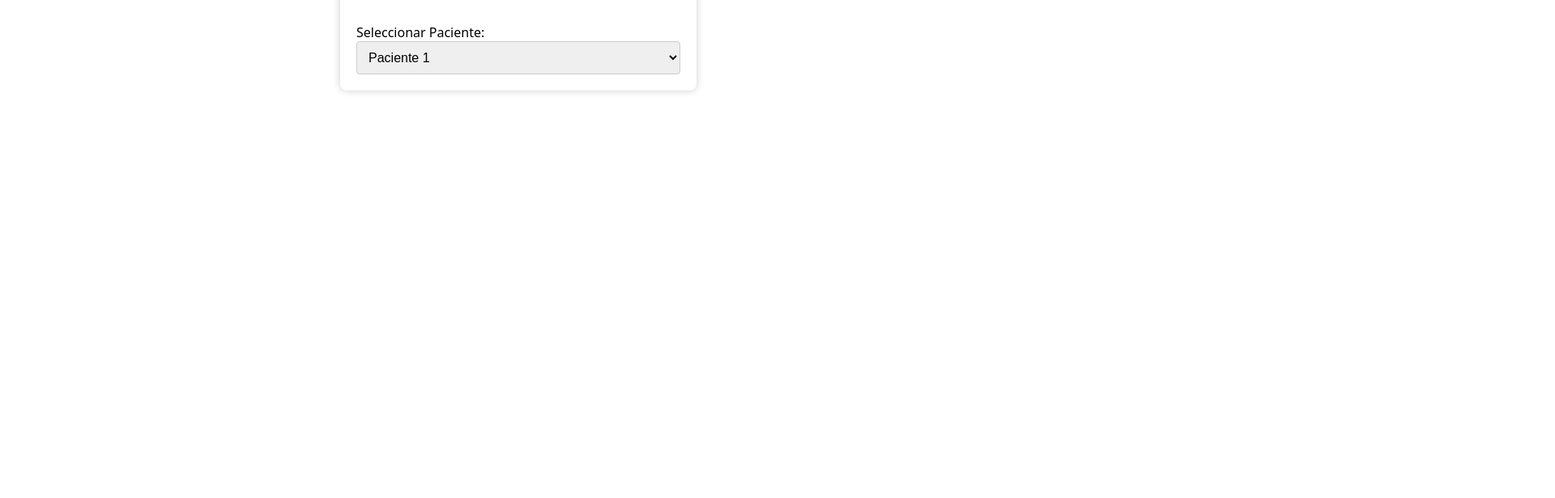
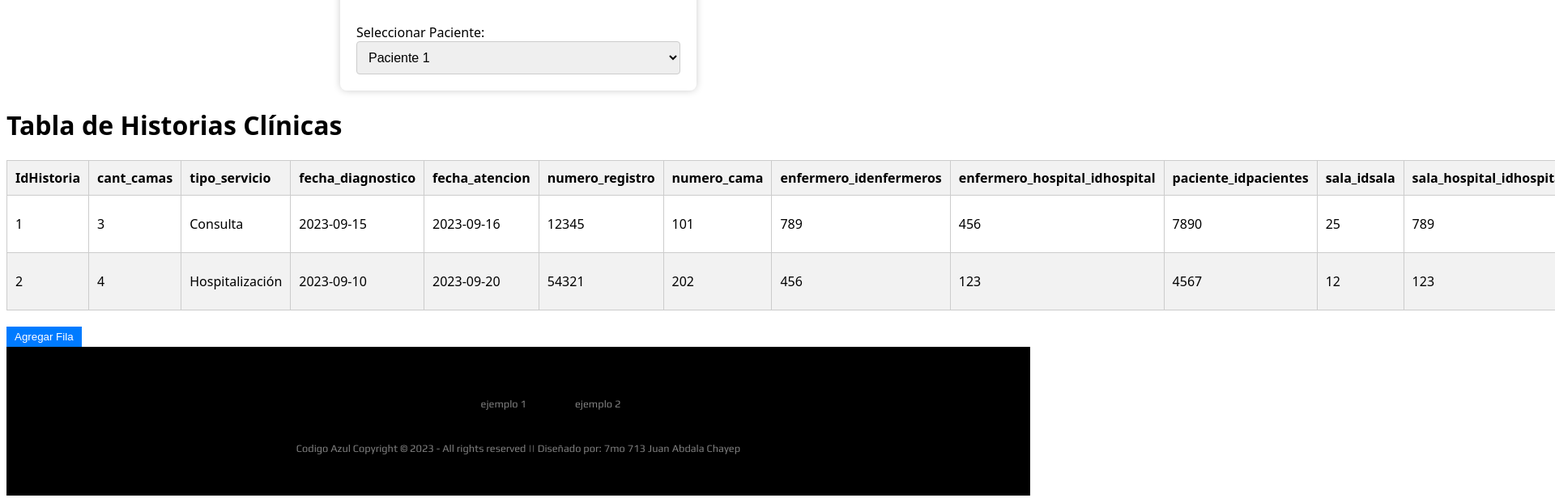
Before and after one commit to intigonesc/inet, an Angular app: page / in a window 1280 px wide. Shown: the part 700-1316 px from the top of the page at 81% size, 1920 px wide, since content can reach past the window. Before the commit the page ends 820 px from the top, so only its background shows below. Built offline with nearby package versions, Linux system fonts and the light colour scheme.

Commit message:
se agrego el footer y una tabla

```diff
--- a/src/app/app.component.html
+++ b/src/app/app.component.html
@@ -13,3 +13,7 @@
         </div>
     </div>
 </div>
+
+
+<app-dashboard></app-dashboard>
+<app-footer></app-footer>
--- a/src/app/app.module.ts
+++ b/src/app/app.module.ts
@@ -6,13 +6,15 @@ import { AppComponent } from './app.component';
 import { NavComponent } from './pages/nav/nav.component';
 import { FooterComponent } from './pages/footer/footer.component';
 import { PacientesComponent } from './pages/pacientes/pacientes.component';
+import { DashboardComponent } from './pages/dashboard/dashboard.component';
 
 @NgModule({
   declarations: [
     AppComponent,
     NavComponent,
     FooterComponent,
-    PacientesComponent
+    PacientesComponent,
+    DashboardComponent
   ],
   imports: [
     BrowserModule,
--- /dev/null
+++ b/src/app/pages/dashboard/dashboard.component.css
@@ -0,0 +1,42 @@
+body {
+    font-family: Arial, sans-serif;
+}
+
+table {
+    width: 100%;
+    border-collapse: collapse;
+    margin-bottom: 20px;
+}
+
+table, th, td {
+    border: 1px solid #ccc;
+}
+
+th, td {
+    padding: 10px;
+    text-align: left;
+}
+
+th {
+    background-color: #f2f2f2;
+}
+
+tr:nth-child(even) {
+    background-color: #f2f2f2;
+}
+
+.btn {
+    padding: 5px 10px;
+    background-color: #007BFF;
+    color: #fff;
+    border: none;
+    cursor: pointer;
+}
+
+.btn.edit {
+    background-color: #28a745;
+}
+
+.btn.delete {
+    background-color: #dc3545;
+}
--- /dev/null
+++ b/src/app/pages/dashboard/dashboard.component.html
@@ -0,0 +1,61 @@
+
+    <h1>Tabla de Historias Clínicas</h1>
+    <table>
+        <thead>
+            <tr>
+                <th>IdHistoria</th>
+                <th>cant_camas</th>
+                <th>tipo_servicio</th>
+                <th>fecha_diagnostico</th>
+                <th>fecha_atencion</th>
+                <th>numero_registro</th>
+                <th>numero_cama</th>
+                <th>enfermero_idenfermeros</th>
+                <th>enfermero_hospital_idhospital</th>
+                <th>paciente_idpacientes</th>
+                <th>sala_idsala</th>
+                <th>sala_hospital_idhospital</th>
+                <th>Acciones</th>
+            </tr>
+        </thead>
+        <tbody>
+            <tr>
+                <td>1</td>
+                <td>3</td>
+                <td>Consulta</td>
+                <td>2023-09-15</td>
+                <td>2023-09-16</td>
+                <td>12345</td>
+                <td>101</td>
+                <td>789</td>
+                <td>456</td>
+                <td>7890</td>
+                <td>25</td>
+                <td>789</td>
+                <td>
+                    <button class="btn edit">Editar</button>
+                    <button class="btn delete">Eliminar</button>
+                </td>
+            </tr>
+            <tr>
+                <td>2</td>
+                <td>4</td>
+                <td>Hospitalización</td>
+                <td>2023-09-10</td>
+                <td>2023-09-20</td>
+                <td>54321</td>
+                <td>202</td>
+                <td>456</td>
+                <td>123</td>
+                <td>4567</td>
+                <td>12</td>
+                <td>123</td>
+                <td>
+                    <button class="btn edit">Editar</button>
+                    <button class="btn delete">Eliminar</button>
+                </td>
+            </tr>
+        </tbody>
+    </table>
+
+    <button class="btn" id="btnAgregar">Agregar Fila</button>
--- a/src/app/pages/footer/footer.component.css
+++ b/src/app/pages/footer/footer.component.css
@@ -1,96 +1,58 @@
-@import url('https://fonts.googleapis.com/css2?family=Poppins:wght@300;400;500;600;700&display=swap');
 body{
-	line-height: 1.5;
-	font-family: 'Poppins', sans-serif;
-}
-*{
 	margin:0;
-	padding:0;
-	box-sizing: border-box;
-}
-.container{
-	max-width: 1170px;
-	margin:auto;
-}
-.row{
-	display: flex;
-	flex-wrap: wrap;
-}
-ul{
-	list-style: none;
-}
-.footer{
-	background-color: #24262b;
-    padding: 70px 0;
-    width:100%;
-    position:fixed;
-    bottom:0;
-}
-.footer-col{
-   width: 25%;
-   padding: 0 15px;
-}
-.footer-col h4{
-	font-size: 18px;
-	color: #ffffff;
-	text-transform: capitalize;
-	margin-bottom: 35px;
-	font-weight: 500;
-	position: relative;
-}
-.footer-col h4::before{
-	content: '';
-	position: absolute;
-	left:0;
-	bottom: -10px;
-	background-color: #e91e63;
-	height: 2px;
-	box-sizing: border-box;
-	width: 50px;
-}
-.footer-col ul li:not(:last-child){
-	margin-bottom: 10px;
-}
-.footer-col ul li a{
-	font-size: 16px;
-	text-transform: capitalize;
-	color: #ffffff;
-	text-decoration: none;
-	font-weight: 300;
-	color: #bbbbbb;
-	display: block;
-	transition: all 0.3s ease;
-}
-.footer-col ul li a:hover{
-	color: #ffffff;
-	padding-left: 8px;
-}
-.footer-col .social-links a{
-	display: inline-block;
-	height: 40px;
-	width: 40px;
-	background-color: rgba(255,255,255,0.2);
-	margin:0 10px 10px 0;
-	text-align: center;
-	line-height: 40px;
-	border-radius: 50%;
-	color: #ffffff;
-	transition: all 0.5s ease;
-}
-.footer-col .social-links a:hover{
-	color: #24262b;
-	background-color: #ffffff;
-}
+	overflow-x:hidden;
+	}
 
-/*responsive*/
-@media(max-width: 767px){
-  .footer-col{
-    width: 50%;
-    margin-bottom: 30px;
-}
-}
-@media(max-width: 574px){
-  .footer-col{
-    width: 100%;
-}
-}
+	.footer{
+	background:#000;
+	padding:30px 0px;
+	font-family: 'Play', sans-serif;
+	text-align:center;
+	}
+
+	.footer .row{
+	width:100%;
+	margin:1% 0%;
+	padding:0.6% 0%;
+	color:gray;
+	font-size:0.8em;
+	}
+
+	.footer .row a{
+	text-decoration:none;
+	color:gray;
+	transition:0.5s;
+	}
+
+	.footer .row a:hover{
+	color:#fff;
+	}
+
+	.footer .row ul{
+	width:100%;
+	}
+
+	.footer .row ul li{
+	display:inline-block;
+	margin:0px 30px;
+	}
+
+	.footer .row a i{
+	font-size:2em;
+	margin:0% 1%;
+	}
+
+	@media (max-width:720px){
+	.footer{
+	text-align:left;
+	padding:5%;
+	}
+	.footer .row ul li{
+	display:block;
+	margin:10px 0px;
+	text-align:left;
+	}
+	.footer .row a i{
+	margin:0% 3%;
+	}
+	}
--- a/src/app/pages/footer/footer.component.html
+++ b/src/app/pages/footer/footer.component.html
@@ -0,0 +1,25 @@
+<!--FONT AWESOME-->
+<link rel="stylesheet" href="https://cdnjs.cloudflare.com/ajax/libs/font-awesome/4.7.0/css/font-awesome.min.css">
+
+<!--GOOGLE FONTS-->
+<link rel="preconnect" href="https://fonts.gstatic.com">
+<link href="https://fonts.googleapis.com/css2?family=Fredoka+One&family=Play&display=swap" rel="stylesheet">
+
+<body>
+<footer>
+<div class="footer">
+
+
+<div class="row">
+<ul>
+<li><a href="#">ejemplo 1</a></li>
+<li><a href="#">ejemplo 2</a></li>
+
+</ul>
+</div>
+
+<div class="row">
+Codigo Azul Copyright © 2023 - All rights reserved || Diseñado por: 7mo 713 Juan Abdala Chayep
+</div>
+</div>
+</footer>
```
Also changed, not shown: src/app/pages/dashboard/dashboard.component.ts (added, +10 -0 lines), 1 other file (tests, documents, lock files or other folders).
